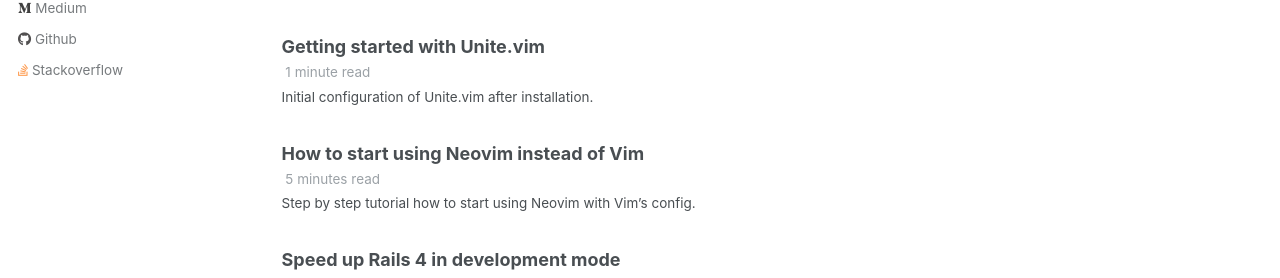
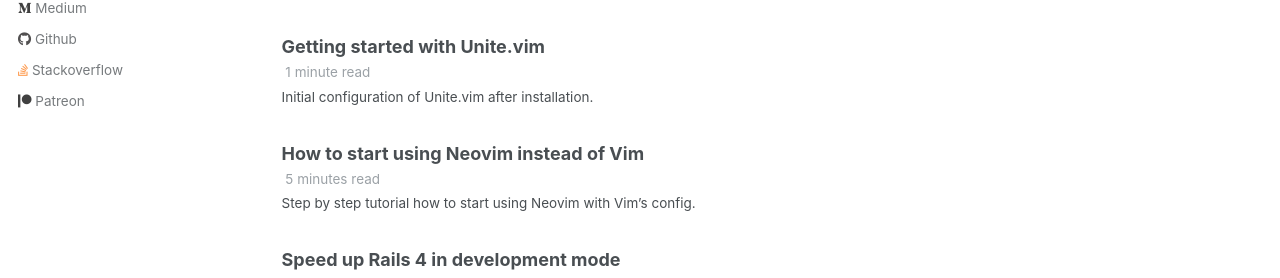
Before and after one commit to veelenga/veelenga.github.io, a Jekyll site: the page built from index.html, in a window 1280 px wide. Shown: the part 478-756 px from the top of the page. Built offline with Jekyll 4.4.1, drawn with Linux system fonts in a browser that asks for light colours; the list of posts is cut into pages by our own code.

Commit message:
Add patreon

```diff
--- a/_config.yml
+++ b/_config.yml
@@ -74,6 +74,7 @@
   facebook         :
   foursquare       :
   github           : veelenga
+  patreon          : veelenga
   google_plus      :
   keybase          :
   instagram        :
--- a/_includes/author-profile.html
+++ b/_includes/author-profile.html
@@ -100,6 +100,9 @@
       {% if author.vine %}
         <li><a href="https://vine.co/u/{{ author.vine }}" target='_blank'><i class="fa fab fa-vine" aria-hidden="true"></i> Vine</a></li>
       {% endif %}
+      {% if author.patreon %}
+        <li><a href="https://patreon/{{ author.patreon }}" target='_blank'><i class="fa fab fa-patreon" aria-hidden="true"></i> Patreon</a></li>
+      {% endif %}
     </ul>
   </div>
 </div>
```
